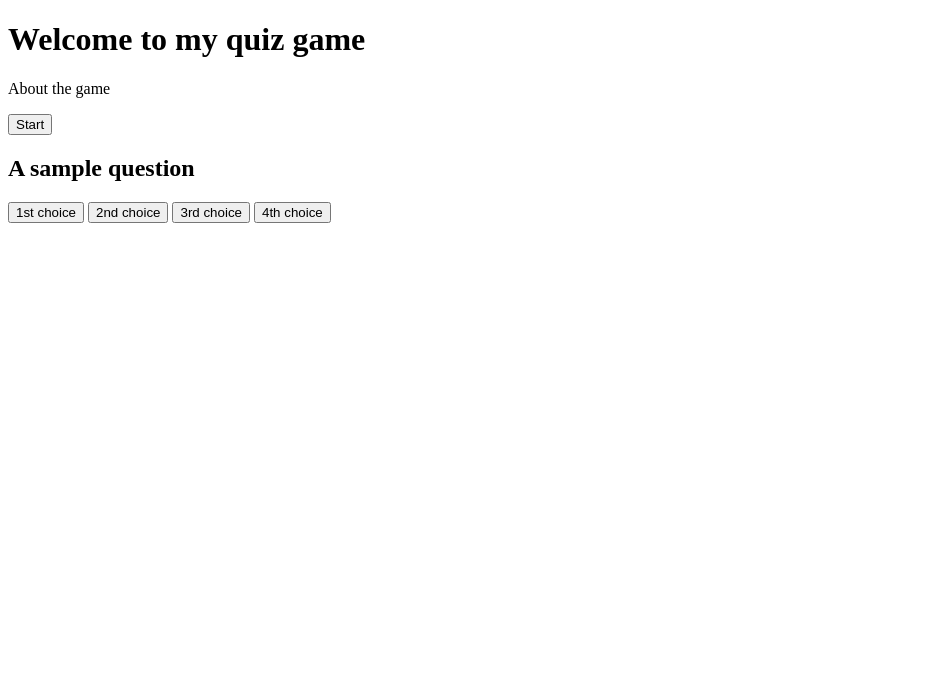
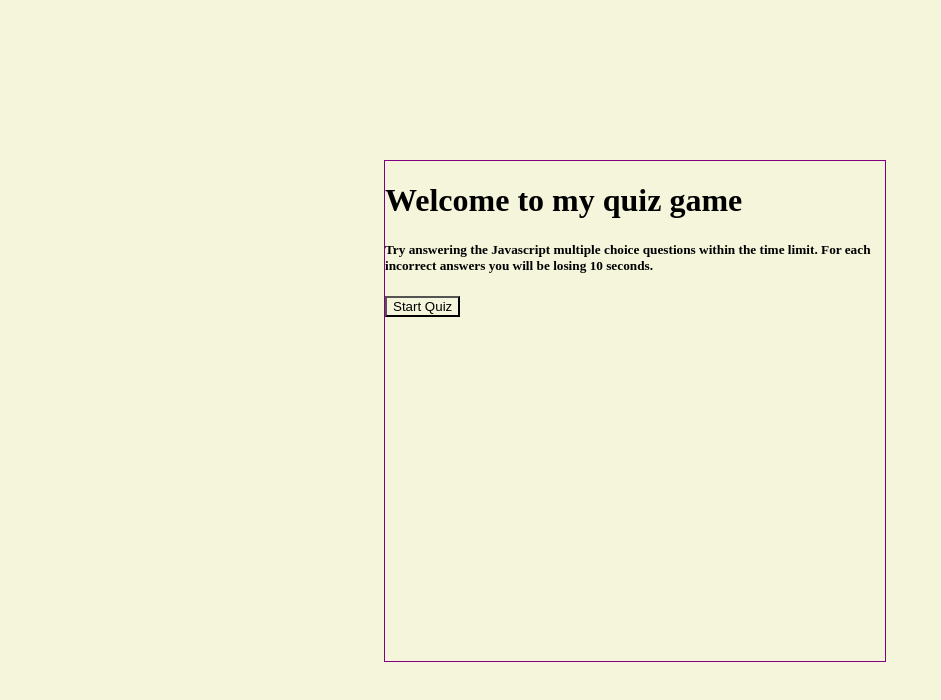
Before and after one commit to AryaKris/Code-Quiz, a plain HTML site: page index.html in a window 1280 px wide. Shown: the whole page, without its empty margins (0-941 px from the left). Drawn offline with Linux system fonts and the light colour scheme.

Commit message:
created a basic  html and cssfile

```diff
--- a/assets/javascript.js
+++ b/assets/javascript.js
@@ -1,6 +1,19 @@
-var startBtn = document.querySelector ("#startBtn")
+// declaring variables
+var startBtn = document.querySelector ("#startBtn");
+var welcomeContainer = document.querySelector ("#welcomeContainer");
+var questions = document.querySelector ("#questions");
 
+
+//Listen for any clicks in the startBtn
+startBtn.addEventListener("click", startGame);
+
+// Start Quiz function
 var startGame = function () {
+    startTimer();
+    startQuestion();
 
 }
-startBtn.addEventListener("click",startGame);
+function startQuestion () {
+    welcomeContainer.style.display ="none";
+
+}
--- a/assets/style.css
+++ b/assets/style.css
@@ -0,0 +1,12 @@
+*{
+    background-color: beige;
+}
+
+#welcomeContainer{
+position: absolute;
+left: 30%;
+top: 20%;
+width: 500px;
+height: 500px;
+border: 1px solid purple;
+}
--- a/index.html
+++ b/index.html
@@ -4,20 +4,21 @@
     <meta charset="UTF-8">
     <meta http-equiv="X-UA-Compatible" content="IE=edge">
     <meta name="viewport" content="width=device-width, initial-scale=1.0">
-    <title>Document</title>
+    <!-- Title -->
+    <title>Javascript Quiz Game</title>
+    <!-- style links -->
+    <link rel="stylesheet" href= "./assets/style.css">
 </head>
+
 <body>
- <div>
+ <div id = "welcomeContainer">
      <h1>Welcome to my quiz game</h1>
-     <p>About the game</p>
-     <button class ="startBtn">Start</button>
+     <h5>Try answering the Javascript multiple choice questions within the time limit. For each incorrect answers you will be losing 10 seconds.</h5>
+     <button class ="startBtn" data-state = "visible">Start Quiz</button>
     </div>
-    <div id="questions">
-        <h2> A sample question</h2>
-        <button>1st choice</button>
-        <button>2nd choice</button>
-        <button>3rd choice</button>
-        <button>4th choice</button>
-    </div>
+    <div id =" questions"></div>
+    <div id = "score"></div>
+    <div id="highscores"></div>
+    <script src = "./assets/javascript.js"></script>
 </body>
 </html>
```
Also changed, not shown: 1 other file.
